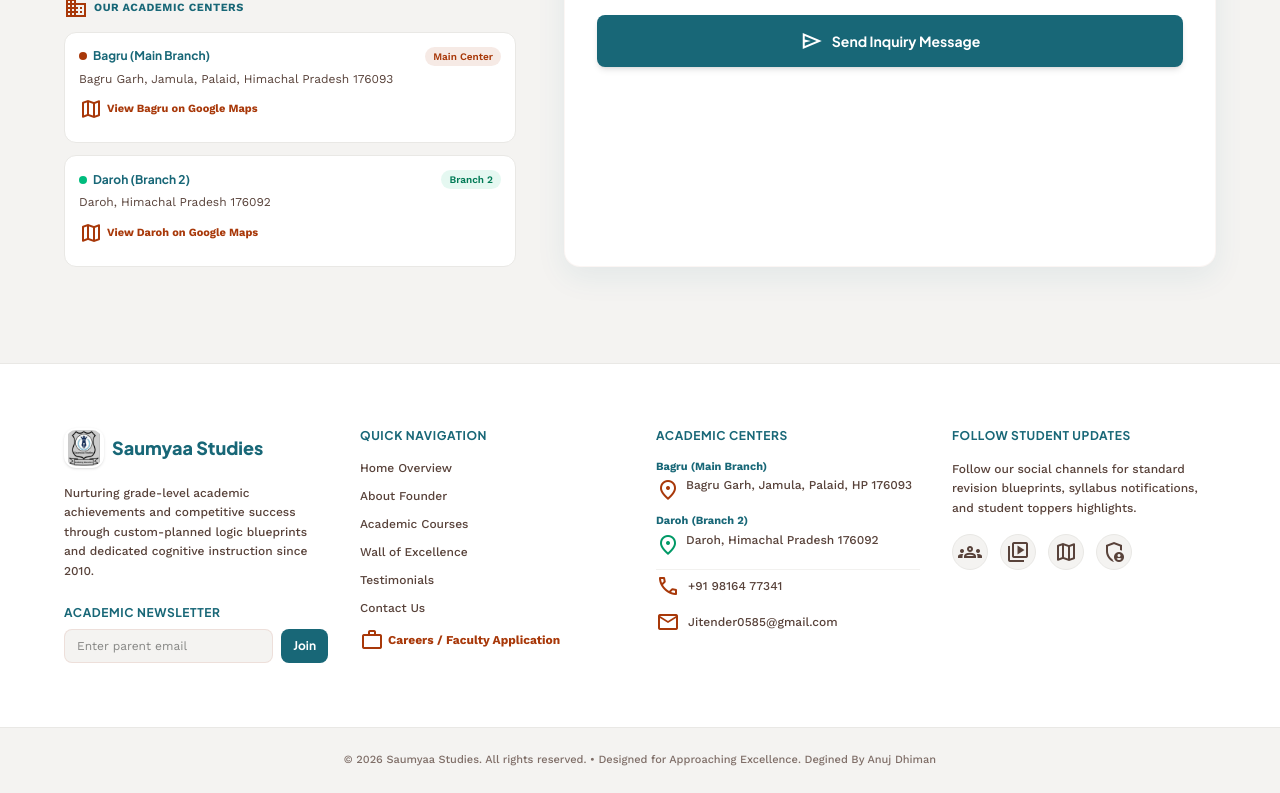
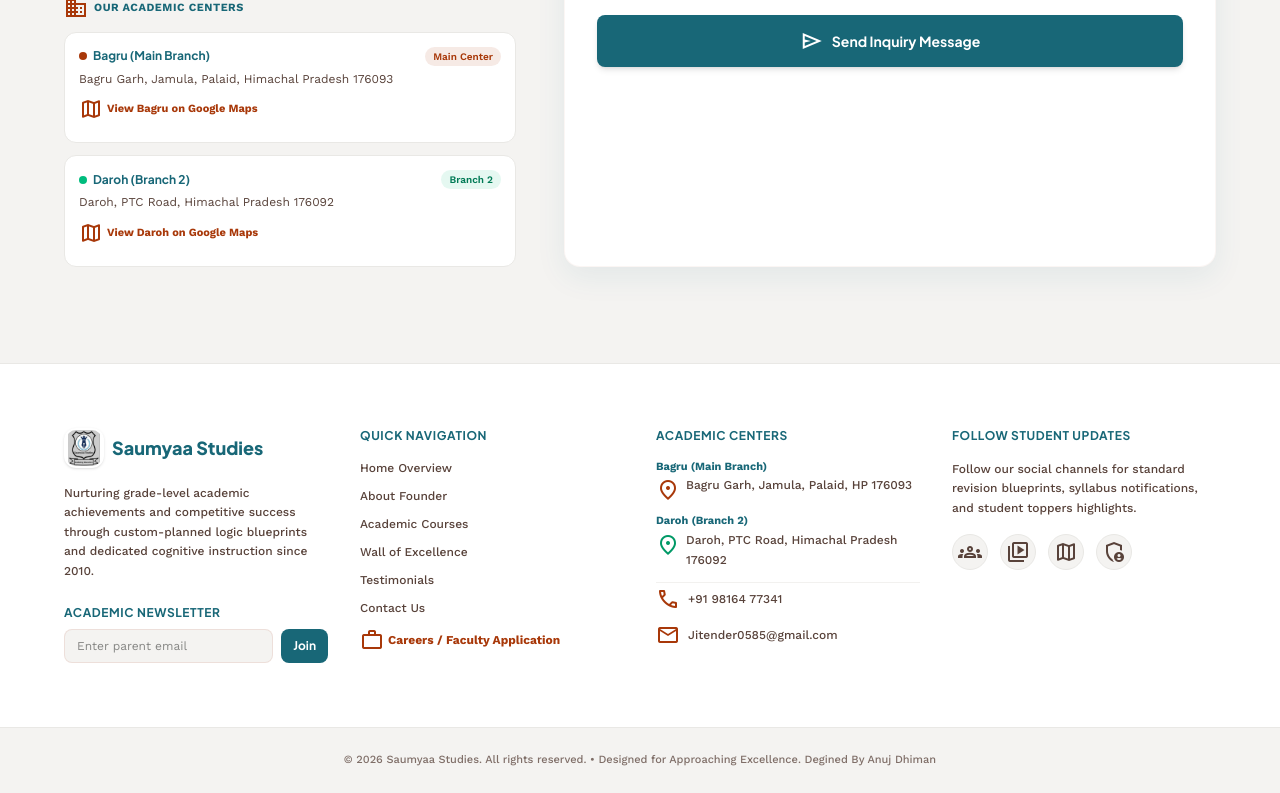
Before and after one commit to anujdhiman18/Samuyaaa, a React (Vite) app: page / in a window 1280 px wide. Shown: the part 8281-9074 px from the top of the page. Built offline with nearby package versions, Linux system fonts and the light colour scheme; no server answers; the database is empty.

Commit message:
Update Daroh branch address to 'Daroh, PTC Road, Himachal Pradesh 176092'

```diff
--- a/src/components/Content.jsx
+++ b/src/components/Content.jsx
@@ -160,7 +160,7 @@
                         </span>
                       </div>
                       <p className="text-xs text-on-surface-variant leading-relaxed mb-2">
-                        Daroh, Himachal Pradesh 176092
+                        Daroh, PTC Road, Himachal Pradesh 176092
                       </p>
                       <a
                         href="https://www.google.com/maps/search/?api=1&query=31.997361,76.478083"
--- a/src/components/Footer.jsx
+++ b/src/components/Footer.jsx
@@ -100,7 +100,7 @@
               <p className="font-bold text-secondary text-[11px] mb-0.5">Daroh (Branch 2)</p>
               <p className="flex items-start gap-1.5 leading-relaxed">
                 <span className="material-symbols-outlined text-[14px] text-emerald-600 mt-0.5 shrink-0">location_on</span>
-                <span>Daroh, Himachal Pradesh 176092</span>
+                <span>Daroh, PTC Road, Himachal Pradesh 176092</span>
               </p>
             </div>
             <p className="flex items-center gap-2 pt-1 border-t border-surface-container-high/60">
--- a/src/data.js
+++ b/src/data.js
@@ -161,7 +161,7 @@
     id: 'daroh',
     name: 'Daroh (Branch 2)',
     shortName: 'Daroh Branch',
-    address: 'Daroh, Himachal Pradesh 176092',
+    address: 'Daroh, PTC Road, Himachal Pradesh 176092',
     coordinates: 'Daroh, HP',
     mapUrl: 'https://www.google.com/maps/search/?api=1&query=31.997361,76.478083',
     phone: '+91 98164 77341',
```
